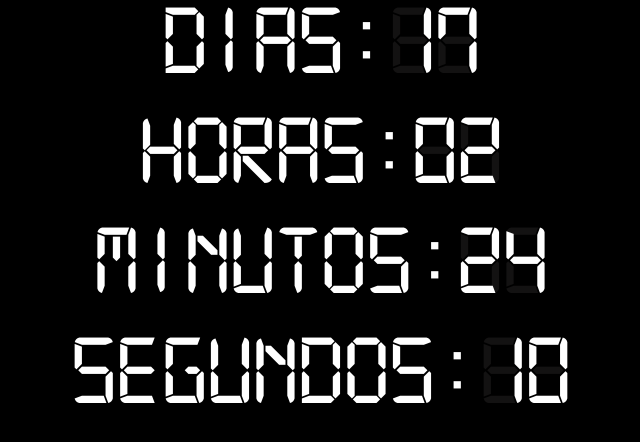
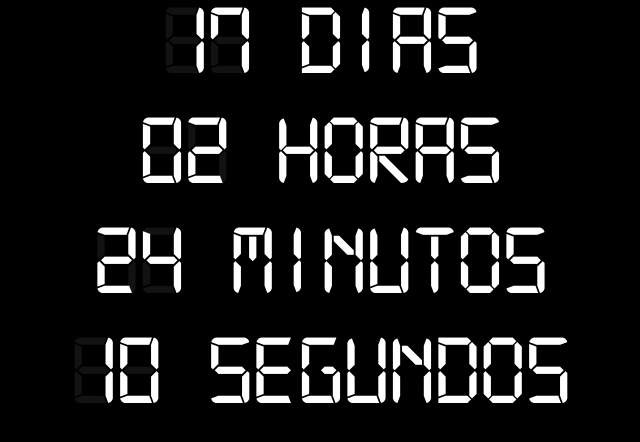
Before and after one commit to egg-jose/come-back-day, a React (Create React App) app: page / in a window 1280 px wide. Shown: the top 442 px of the page, without its empty margins (319-959 px from the left). Built offline with nearby package versions, Linux system fonts and the light colour scheme.

Commit message:
even better

```diff
--- a/src/App.js
+++ b/src/App.js
@@ -71,34 +71,34 @@ export default class App extends Component {
       //   </div>
       // </div>
       <div className="clock">
-        Dias:
         <div className="numbers">
-          <p className="hours">{days}</p>
+          <p className="hours">{days}&nbsp;</p>
           <p className="placeholder">88</p>
         </div>
+        Dias
         <br />
         <br />
-        Horas:
         <div className="numbers">
-          <p className="hours">{hours.length >= 2 ? hours : '0' + hours}</p>
+          <p className="hours">{hours.length >= 2 ? hours : '0' + hours}&nbsp;</p>
           <p className="placeholder">88</p>
         </div>
+        Horas
         <br />
         <br />
 
-        Minutos:
         <div className="numbers">
-          <p className="minutes">{minutes.length >= 2 ? minutes : '0' + minutes}</p>
+          <p className="minutes">{minutes.length >= 2 ? minutes : '0' + minutes}&nbsp;</p>
           <p className="placeholder">88</p>
         </div>
+        Minutos
         <br />
         <br />
 
-        Segundos:
         <div className="numbers">
-          <p className="seconds">{seconds.length >= 2 ? seconds : '0' + seconds}</p>
+          <p className="seconds">{seconds.length >= 2 ? seconds : '0' + seconds}&nbsp;</p>
           <p className="placeholder">88</p>
         </div>
+        Segundos
       </div>
     )
   }
```
